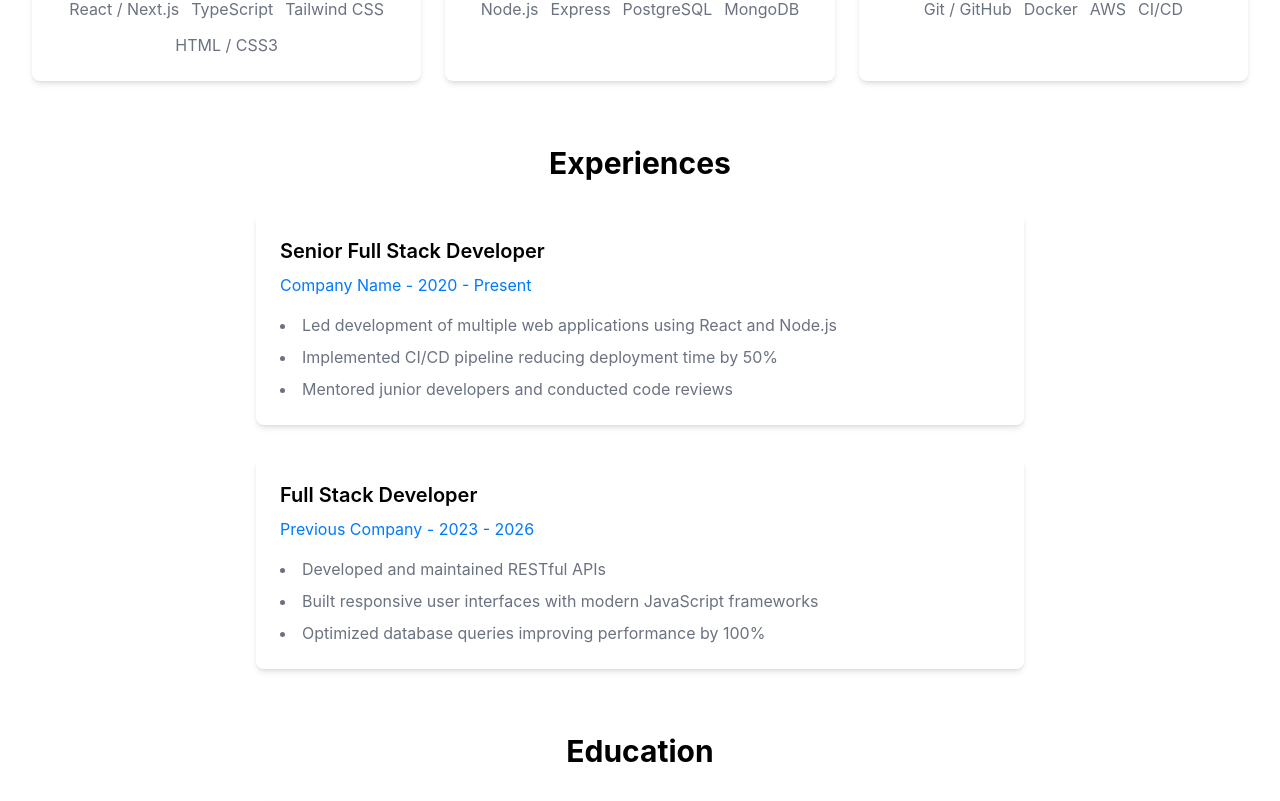
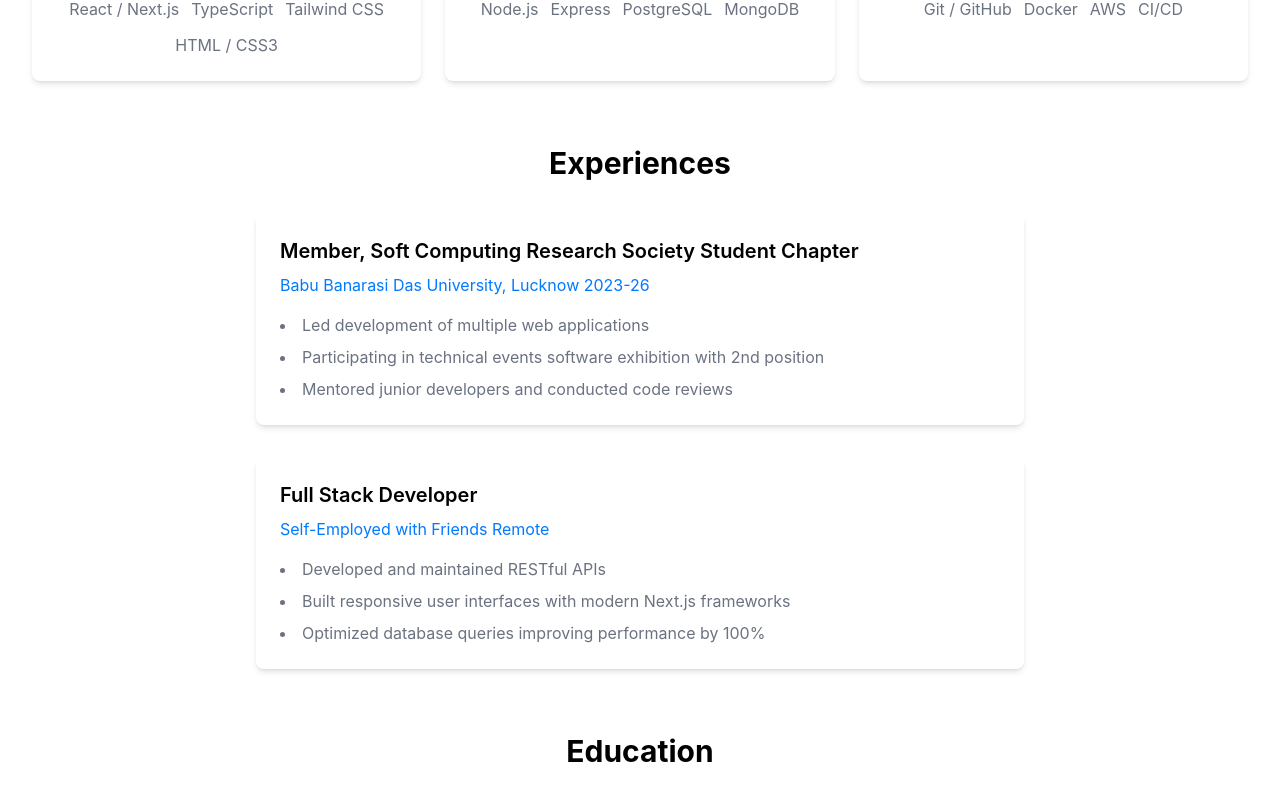
Before and after one commit to Sandeep-kumar74/Portfolio, a Next.js app: page /about in a window 1280 px wide. Shown: the part 635-1436 px from the top of the page. Built offline with nearby package versions, Linux system fonts and the light colour scheme.

Commit message:
update experience

```diff
--- a/src/app/about/page.tsx
+++ b/src/app/about/page.tsx
@@ -129,11 +129,11 @@ const About = () => {
             whileHover={{ scale: 1.02 }}
             transition={{ type: "spring", stiffness: 300 }}
           >
-            <h3 className="text-xl font-semibold mb-2">Senior Full Stack Developer</h3>
-            <p className="text-primary mb-4">Company Name - 2020 - Present</p>
+            <h3 className="text-xl font-semibold mb-2">Member, Soft Computing Research Society Student Chapter</h3>
+            <p className="text-primary mb-4">Babu Banarasi Das University, Lucknow 2023-26</p>
             <ul className="text-secondary list-disc list-inside space-y-2">
-              <li>Led development of multiple web applications using React and Node.js</li>
-              <li>Implemented CI/CD pipeline reducing deployment time by 50%</li>
+              <li>Led development of multiple web applications</li>
+              <li>Participating in technical events software exhibition with 2nd position</li>
               <li>Mentored junior developers and conducted code reviews</li>
             </ul>
           </motion.div>
@@ -145,10 +145,10 @@ const About = () => {
             transition={{ type: "spring", stiffness: 300 }}
           >
             <h3 className="text-xl font-semibold mb-2">Full Stack Developer</h3>
-            <p className="text-primary mb-4">Previous Company - 2023 - 2026</p>
+            <p className="text-primary mb-4">Self-Employed with Friends Remote</p>
             <ul className="text-secondary list-disc list-inside space-y-2">
-              <li>Developed and maintained RESTful APIs</li>
-              <li>Built responsive user interfaces with modern JavaScript frameworks</li>
+              <li>Developed and maintained RESTful APIs </li>
+              <li>Built responsive user interfaces with modern Next.js frameworks</li>
               <li>Optimized database queries improving performance by 100%</li>
             </ul>
           </motion.div>
```
